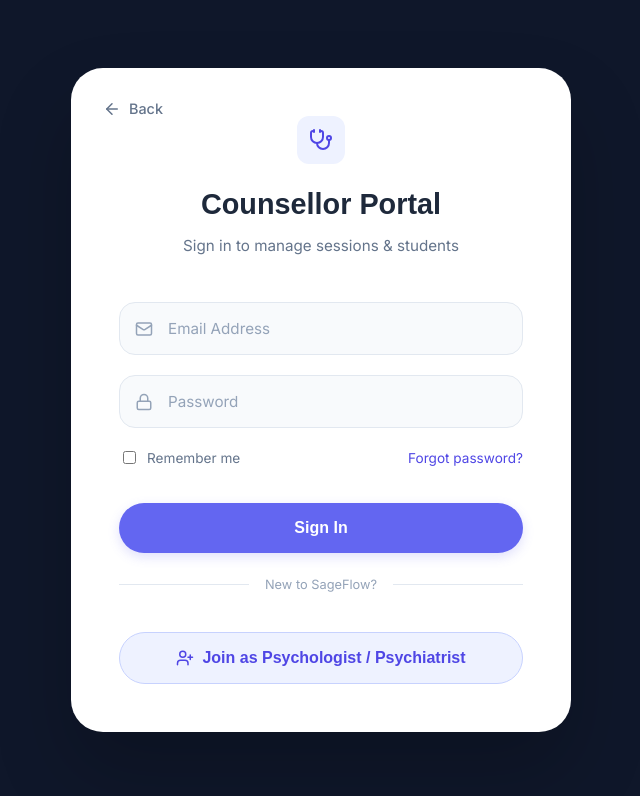
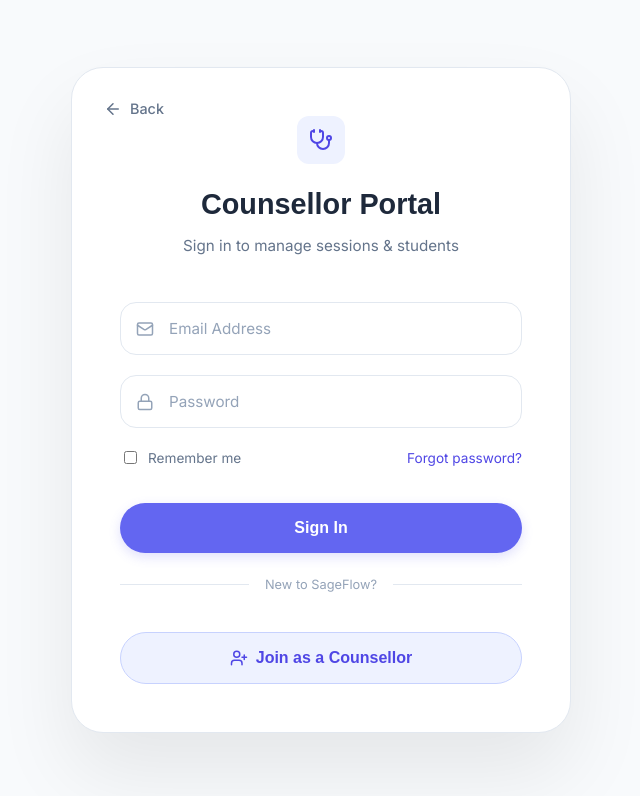
Before and after one commit to anupmedhi/SageFlow, a Next.js app: page /auth/counsellor/login in a window 1280 px wide. Shown: the top 796 px of the page, without its empty margins (319-959 px from the left). Built offline with nearby package versions, Linux system fonts and the light colour scheme.

Commit message:
Redesign Auth Portals: White themes for Student, Parent, Counsellor & Fix Signup Select

```diff
--- a/src/app/auth/counsellor/counsellorAuth.module.css
+++ b/src/app/auth/counsellor/counsellorAuth.module.css
@@ -3,8 +3,8 @@
     display: flex;
     align-items: center;
     justify-content: center;
-    background: #0F172A;
-    /* Dark Slate Blue for a professional, clinical feel */
+    background: #F8FAFC;
+    /* White / Very light slate */
     padding: 2rem;
     font-family: var(--font-inter);
 }
@@ -17,10 +17,13 @@
     border-radius: 32px;
     display: flex;
     flex-direction: column;
-    box-shadow: 0 40px 80px rgba(0, 0, 0, 0.2);
+    box-shadow: 0 40px 80px rgba(0, 0, 0, 0.08);
+    /* Lighter shadow for white bg */
     position: relative;
     animation: scaleIn 0.5s cubic-bezier(0.16, 1, 0.3, 1);
     overflow: hidden;
+    border: 1px solid #E2E8F0;
+    /* Subtle border since bg is light */
 }
 
 .leftSection {
@@ -60,7 +63,8 @@
     padding: 1rem 1.5rem;
     border-radius: 16px;
     border: 1px solid #E2E8F0;
-    background: #F8FAFC;
+    background: #FFFFFF;
+    /* Pure white input on light bg */
     font-size: 0.95rem;
     color: #1E293B;
     transition: all 0.2s;
--- a/src/app/auth/counsellor/login/page.tsx
+++ b/src/app/auth/counsellor/login/page.tsx
@@ -99,7 +99,7 @@ export default function CounsellorLogin() {
 
                     <button type="button" className={styles.joinButton} onClick={handleJoin}>
                         <UserPlus size={18} />
-                        Join as Psychologist / Psychiatrist
+                        Join as a Counsellor
                     </button>
 
                 </div>
--- a/src/app/auth/counsellor/signup/page.tsx
+++ b/src/app/auth/counsellor/signup/page.tsx
@@ -87,8 +87,9 @@ export default function CounsellorSignup() {
                                     className={styles.input}
                                     style={{ paddingLeft: '3rem', appearance: 'none', cursor: 'pointer' }}
                                     required
+                                    defaultValue=""
                                 >
-                                    <option value="" disabled selected>Specialization</option>
+                                    <option value="" disabled>Specialization</option>
                                     <option value="clinical_psychologist">Clinical Psychologist</option>
                                     <option value="psychiatrist">Psychiatrist</option>
                                     <option value="counsellor">School Counsellor</option>
--- a/src/app/auth/parent/parentAuth.module.css
+++ b/src/app/auth/parent/parentAuth.module.css
@@ -3,8 +3,8 @@
     display: flex;
     align-items: center;
     justify-content: center;
-    background: #022C22;
-    /* Deep Jungle Green */
+    background: #F8FAFC;
+    /* White / Very light slate */
     padding: 2rem;
     font-family: var(--font-inter);
 }
@@ -17,10 +17,13 @@
     border-radius: 32px;
     display: flex;
     flex-direction: column;
-    box-shadow: 0 40px 80px rgba(0, 0, 0, 0.2);
+    box-shadow: 0 40px 80px rgba(0, 0, 0, 0.08);
+    /* Lighter shadow for white bg */
     position: relative;
     animation: scaleIn 0.5s cubic-bezier(0.16, 1, 0.3, 1);
     overflow: hidden;
+    border: 1px solid #E2E8F0;
+    /* Subtle border since bg is light */
 }
 
 .leftSection {
@@ -60,7 +63,8 @@
     padding: 1rem 1.5rem;
     border-radius: 16px;
     border: 1px solid #E2E8F0;
-    background: #F8FAFC;
+    background: #FFFFFF;
+    /* Pure white input on light bg */
     font-size: 0.95rem;
     color: #1E293B;
     transition: all 0.2s;
--- a/src/app/auth/student/studentAuth.module.css
+++ b/src/app/auth/student/studentAuth.module.css
@@ -3,8 +3,8 @@
     display: flex;
     align-items: center;
     justify-content: center;
-    background: #1E1B4B;
-    /* Deep Indigo */
+    background: #F8FAFC;
+    /* White / Very light slate */
     padding: 2rem;
     font-family: var(--font-inter);
 }
@@ -17,10 +17,13 @@
     border-radius: 32px;
     display: flex;
     flex-direction: column;
-    box-shadow: 0 40px 80px rgba(0, 0, 0, 0.2);
+    box-shadow: 0 40px 80px rgba(0, 0, 0, 0.08);
+    /* Lighter shadow for white bg */
     position: relative;
     animation: scaleIn 0.5s cubic-bezier(0.16, 1, 0.3, 1);
     overflow: hidden;
+    border: 1px solid #E2E8F0;
+    /* Subtle border since bg is light */
 }
 
 .leftSection {
@@ -60,7 +63,8 @@
     padding: 1rem 1.5rem;
     border-radius: 16px;
     border: 1px solid #E2E8F0;
-    background: #F8FAFC;
+    background: #FFFFFF;
+    /* Pure white input on light bg */
     font-size: 0.95rem;
     color: #1E293B;
     transition: all 0.2s;
```
